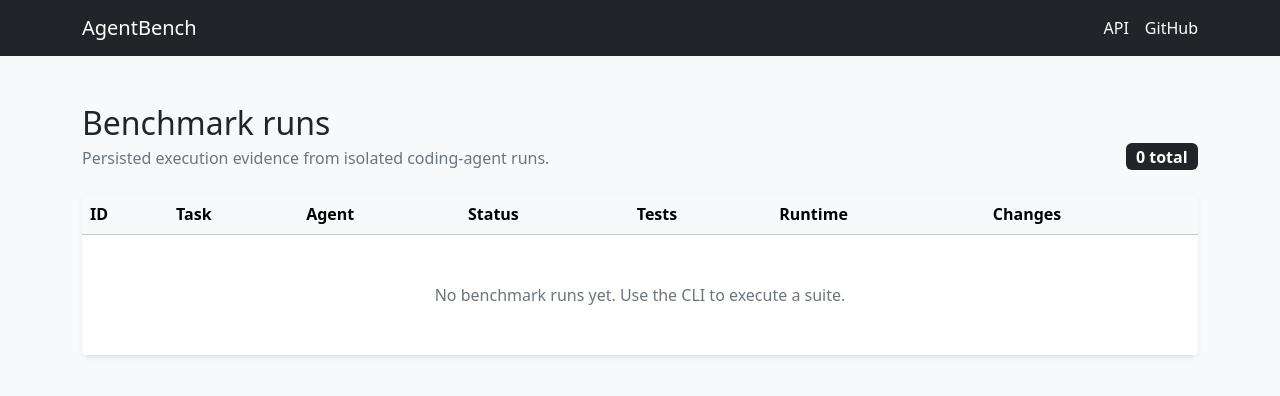
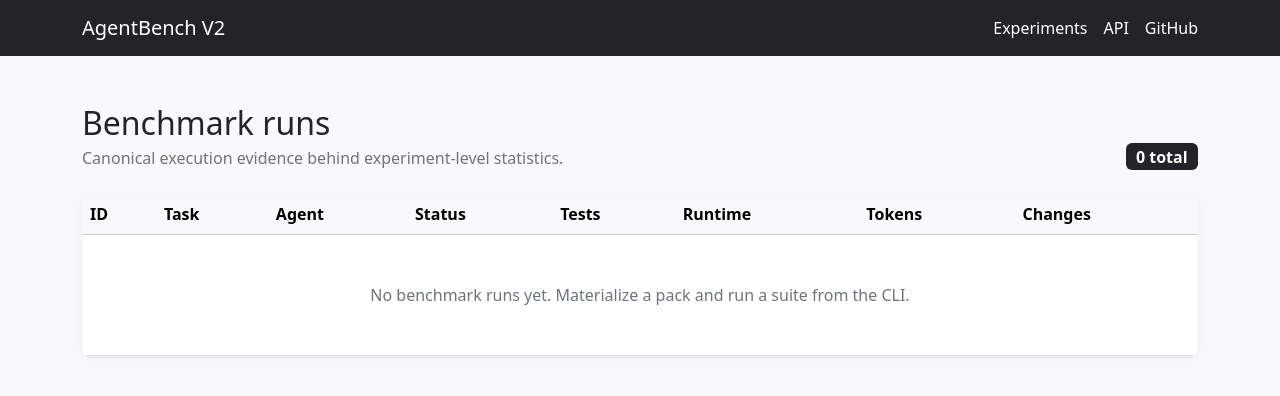
Before and after one commit to takahashijake/AgentBench, a FastAPI app: page /dashboard in a window 1280 px wide. Shown: the top 396 px of the page. Run offline with FastAPI, Linux system fonts and the light colour scheme; data that the repository does not hold is empty.

Commit message:
Upgrade run dashboard for V2 measurements

```diff
--- a/src/agentbench/templates/dashboard.html
+++ b/src/agentbench/templates/dashboard.html
@@ -2,22 +2,26 @@
 <html lang="en">
 <head>
   <meta charset="utf-8"><meta name="viewport" content="width=device-width, initial-scale=1">
-  <title>Runs · AgentBench</title>
+  <title>Runs · AgentBench V2</title>
   <link href="https://cdn.jsdelivr.net/npm/bootstrap@5.3.3/dist/css/bootstrap.min.css" rel="stylesheet">
 </head>
 <body class="bg-body-tertiary">
 <nav class="navbar navbar-dark bg-dark"><div class="container">
-  <a class="navbar-brand" href="/">AgentBench</a>
-  <div class="d-flex gap-3"><a class="text-white text-decoration-none" href="/docs">API</a><a class="text-white text-decoration-none" href="https://github.com/takahashijake/AgentBench">GitHub</a></div>
+  <a class="navbar-brand" href="/">AgentBench V2</a>
+  <div class="d-flex gap-3">
+    <a class="text-white text-decoration-none" href="/experiments">Experiments</a>
+    <a class="text-white text-decoration-none" href="/docs">API</a>
+    <a class="text-white text-decoration-none" href="https://github.com/takahashijake/AgentBench">GitHub</a>
+  </div>
 </div></nav>
 <main class="container py-5">
   <div class="d-flex justify-content-between align-items-end mb-4">
-    <div><h1 class="h2 mb-1">Benchmark runs</h1><p class="text-secondary mb-0">Persisted execution evidence from isolated coding-agent runs.</p></div>
+    <div><h1 class="h2 mb-1">Benchmark runs</h1><p class="text-secondary mb-0">Canonical execution evidence behind experiment-level statistics.</p></div>
     <span class="badge text-bg-dark fs-6">{{ total }} total</span>
   </div>
   <div class="table-responsive bg-white shadow-sm rounded">
     <table class="table table-hover align-middle mb-0">
-      <thead class="table-light"><tr><th>ID</th><th>Task</th><th>Agent</th><th>Status</th><th>Tests</th><th>Runtime</th><th>Changes</th></tr></thead>
+      <thead class="table-light"><tr><th>ID</th><th>Task</th><th>Agent</th><th>Status</th><th>Tests</th><th>Runtime</th><th>Tokens</th><th>Changes</th></tr></thead>
       <tbody>
       {% for run in runs %}
         <tr>
@@ -27,10 +31,11 @@
           <td>{% if run.success is sameas true %}<span class="badge text-bg-success">pass</span>{% elif run.success is sameas false %}<span class="badge text-bg-danger">fail</span>{% else %}<span class="badge text-bg-secondary">pending</span>{% endif %}</td>
           <td>{{ run.test_passed }} passed / {{ run.test_failed }} failed</td>
           <td>{{ '%.2fs'|format(run.duration_seconds) if run.duration_seconds is not none else '—' }}</td>
+          <td>{{ run.total_tokens if run.total_tokens is not none else '—' }}</td>
           <td>{{ run.files_changed }} files · +{{ run.insertions }}/-{{ run.deletions }}</td>
         </tr>
       {% else %}
-        <tr><td colspan="7" class="text-center text-secondary py-5">No benchmark runs yet. Use the CLI to execute a suite.</td></tr>
+        <tr><td colspan="8" class="text-center text-secondary py-5">No benchmark runs yet. Materialize a pack and run a suite from the CLI.</td></tr>
       {% endfor %}
       </tbody>
     </table>
```
